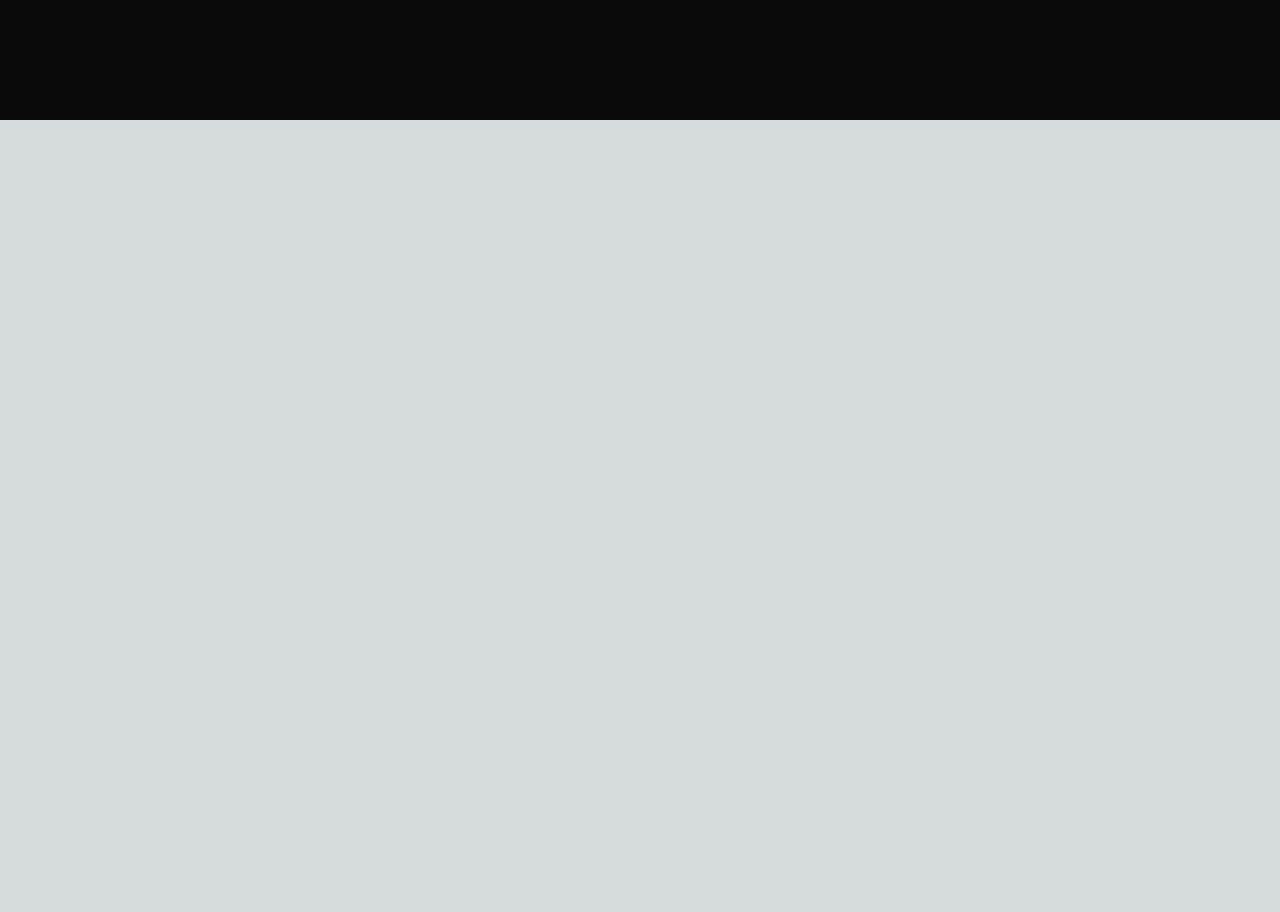
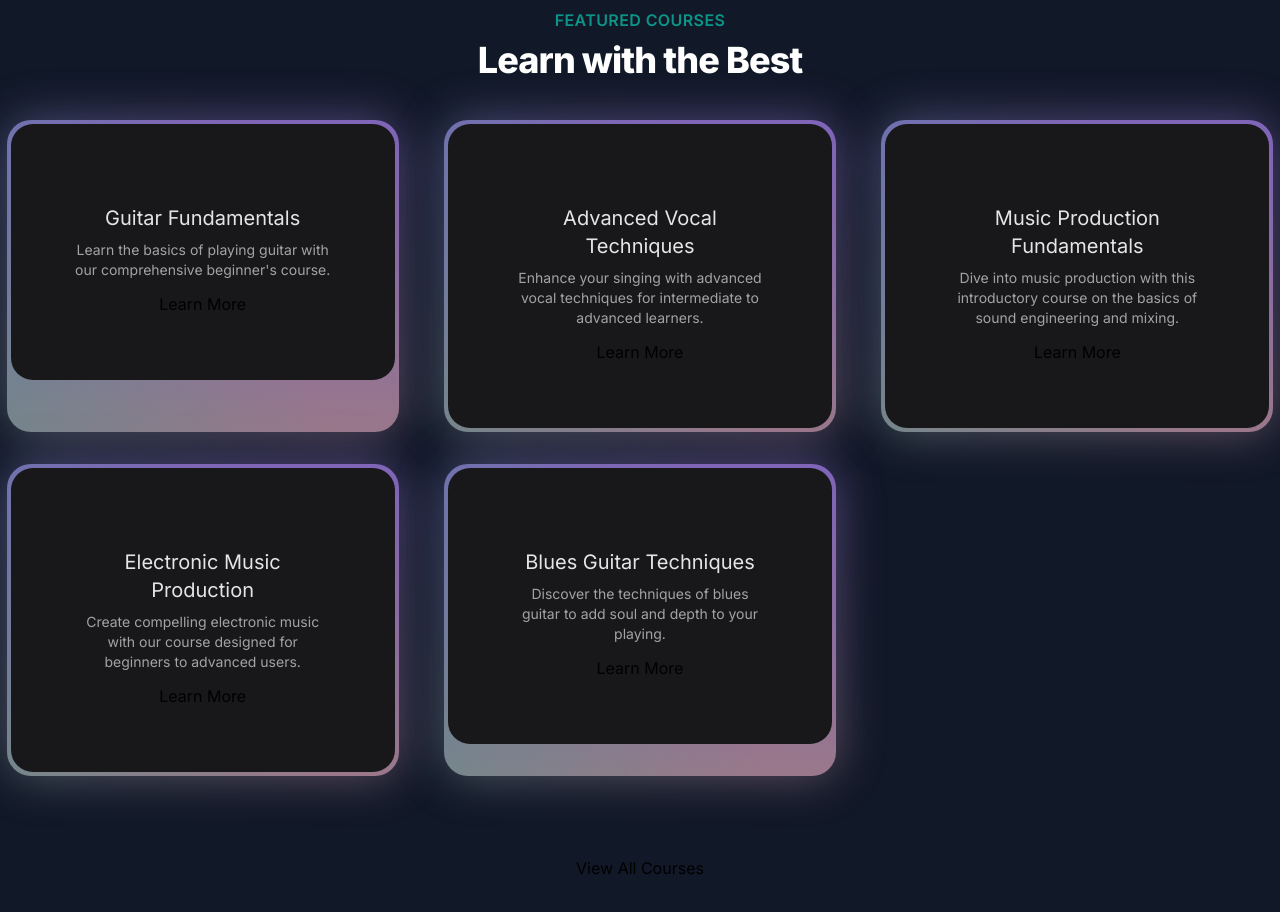
Before and after one commit to TheNikhilChauhan/Project-with-NextJs, a Next.js app: page / in a window 1280 px wide. Shown: the part 680-1592 px from the top of the page. Before the commit the page ends 800 px from the top, so only its background shows below. Built offline with nearby package versions, Linux system fonts and the light colour scheme.

Commit message:
added featured Card Section using bg-gradient

```diff
--- a/src/app/page.tsx
+++ b/src/app/page.tsx
@@ -1,3 +1,4 @@
+import FeaturedCourses from "@/components/FeaturedCourses";
 import HeroSection from "@/components/HeroSection";
 import React from "react";
 
@@ -5,6 +6,7 @@
   return (
     <main className="min-h-screen bg-black/[0.96] antialiased bg-grid-white/[0.02]">
       <HeroSection />
+      <FeaturedCourses />
     </main>
   );
 };
--- /dev/null
+++ b/src/components/FeaturedCourses.tsx
@@ -0,0 +1,60 @@
+"use client";
+import Link from "next/link";
+import courseData from "../data/music_courses.json";
+import { BackgroundGradient } from "./ui/background-gradient";
+
+interface Course {
+  id: number;
+  title: string;
+  slug: string;
+  description: string;
+  price: number;
+  instructor: string;
+  isFeatured: boolean;
+}
+const FeaturedCourses = () => {
+  const featuredCourses = courseData.courses.filter(
+    (course: Course) => course.isFeatured
+  );
+
+  return (
+    <div className="py-12 bg-gray-900">
+      <div>
+        <div className="text-center">
+          <h2 className="text-base text-teal-600 font-semibold tracking-wide uppercase">
+            FEATURED COURSES
+          </h2>
+          <p className="mt-2 text-3xl font-extrabold leading-8 tracking-tight text-white sm:text-4xl">
+            Learn with the Best
+          </p>
+        </div>
+      </div>
+      <div className="mt-10">
+        <div className="grid grid-cols-1 sm:grid-cols-2 lg:grid-cols-3 gap-8 justify-center">
+          {featuredCourses.map((course: Course) => (
+            <div key={course.id} className="flex justify-center">
+              <BackgroundGradient className="rounded-[22px] max-w-sm p-4 sm:p-10 bg-white dark:bg-zinc-900">
+                <div className="p-4 sm:p-6 flex flex-col items-center text-center flex-grow">
+                  <p className="text-base sm:text-xl text-black mt-4 mb-2 dark:text-neutral-200">
+                    {course.title}
+                  </p>
+                  <p className="text-sm text-neutral-600 dark:text-neutral-400">
+                    {course.description}
+                  </p>
+                  <Link className="mt-3" href={`/courses/${course.slug}`}>
+                    Learn More{" "}
+                  </Link>
+                </div>
+              </BackgroundGradient>
+            </div>
+          ))}
+        </div>
+      </div>
+      <div className="mt-20 text-center">
+        <Link href={"/courses"}>View All Courses</Link>
+      </div>
+    </div>
+  );
+};
+
+export default FeaturedCourses;
--- a/src/components/HeroSection.tsx
+++ b/src/components/HeroSection.tsx
@@ -1,3 +1,4 @@
+"use client";
 import Link from "next/link";
 import React from "react";
 import { Spotlight } from "./ui/Spotlight";
--- /dev/null
+++ b/src/components/ui/background-gradient.tsx
@@ -0,0 +1,72 @@
+import { cn } from "@/utils/cn";
+import React from "react";
+import { motion } from "framer-motion";
+
+export const BackgroundGradient = ({
+  children,
+  className,
+  containerClassName,
+  animate = true,
+}: {
+  children?: React.ReactNode;
+  className?: string;
+  containerClassName?: string;
+  animate?: boolean;
+}) => {
+  const variants = {
+    initial: {
+      backgroundPosition: "0 50%",
+    },
+    animate: {
+      backgroundPosition: ["0, 50%", "100% 50%", "0 50%"],
+    },
+  };
+  return (
+    <div className={cn("relative p-[4px] group", containerClassName)}>
+      <motion.div
+        variants={animate ? variants : undefined}
+        initial={animate ? "initial" : undefined}
+        animate={animate ? "animate" : undefined}
+        transition={
+          animate
+            ? {
+                duration: 5,
+                repeat: Infinity,
+                repeatType: "reverse",
+              }
+            : undefined
+        }
+        style={{
+          backgroundSize: animate ? "400% 400%" : undefined,
+        }}
+        className={cn(
+          "absolute inset-0 rounded-3xl z-[1] opacity-60 group-hover:opacity-100 blur-xl  transition duration-500 will-change-transform",
+          " bg-[radial-gradient(circle_farthest-side_at_0_100%,#00ccb1,transparent),radial-gradient(circle_farthest-side_at_100%_0,#7b61ff,transparent),radial-gradient(circle_farthest-side_at_100%_100%,#ffc414,transparent),radial-gradient(circle_farthest-side_at_0_0,#1ca0fb,#141316)]"
+        )}
+      />
+      <motion.div
+        variants={animate ? variants : undefined}
+        initial={animate ? "initial" : undefined}
+        animate={animate ? "animate" : undefined}
+        transition={
+          animate
+            ? {
+                duration: 5,
+                repeat: Infinity,
+                repeatType: "reverse",
+              }
+            : undefined
+        }
+        style={{
+          backgroundSize: animate ? "400% 400%" : undefined,
+        }}
+        className={cn(
+          "absolute inset-0 rounded-3xl z-[1] will-change-transform",
+          "bg-[radial-gradient(circle_farthest-side_at_0_100%,#00ccb1,transparent),radial-gradient(circle_farthest-side_at_100%_0,#7b61ff,transparent),radial-gradient(circle_farthest-side_at_100%_100%,#ffc414,transparent),radial-gradient(circle_farthest-side_at_0_0,#1ca0fb,#141316)]"
+        )}
+      />
+
+      <div className={cn("relative z-10", className)}>{children}</div>
+    </div>
+  );
+};
```
